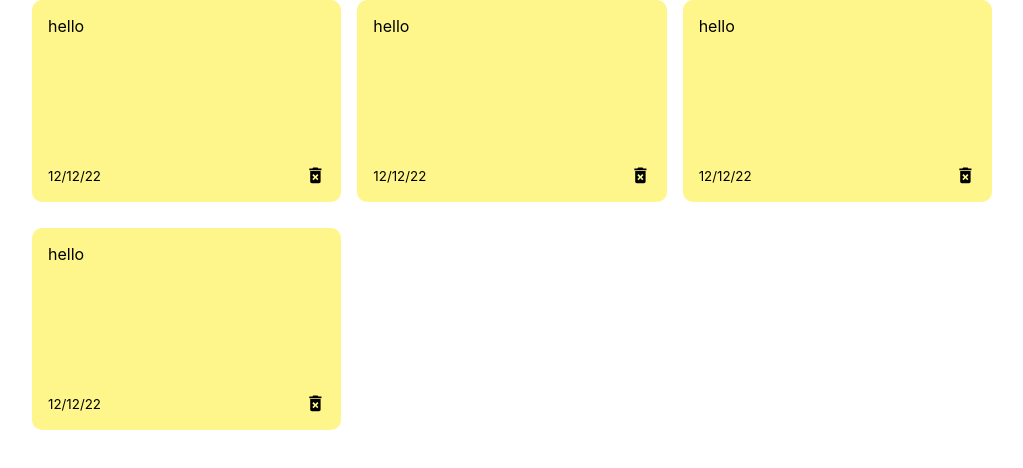
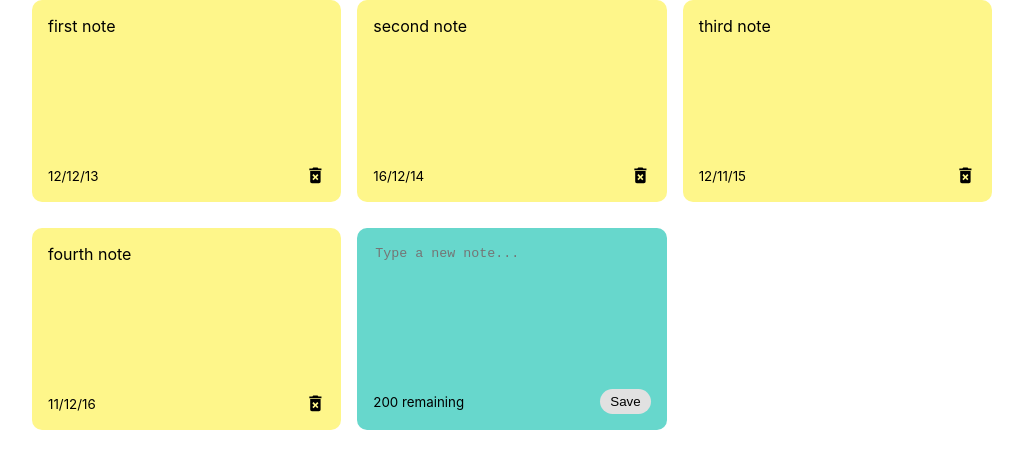
Before and after one commit to Edwinop/Notes-ep, a React (Create React App) app in the folder notes-app-ep/: page / in a window 1280 px wide. Shown: the top 468 px of the page, without its empty margins (128-1151 px from the left). Built offline with nearby package versions, Linux system fonts and the light colour scheme.

Commit message:
new note

```diff
--- a/notes-app-ep/src/App.js
+++ b/notes-app-ep/src/App.js
@@ -1,10 +1,34 @@
+import { useState } from 'react';
+import { nanoid } from 'nanoid'
 import './App.css';
 import NotesList from './components/NotesList';
 
 function App() {
+  const[notes,setNotes]=useState([
+    {
+    id: nanoid(),
+    text: 'first note',
+    data: '12/12/13'
+  },
+  {
+    id: nanoid(),
+    text: 'second note',
+    data: '16/12/14'
+  },
+  {
+    id: nanoid(),
+    text: 'third note',
+    data: '12/11/15'
+  },
+  {
+    id: nanoid(),
+    text: 'fourth note',
+    data: '11/12/16'
+  },
+])
   return (
     <div className="container">
-        <NotesList/>
+        <NotesList notes={notes}/>
     </div>
   );
 }
--- /dev/null
+++ b/notes-app-ep/src/components/AddNote.js
@@ -0,0 +1,17 @@
+const AddNote = () =>{
+    return(
+        <div className='note new'>
+            <textarea
+            rows='8'
+            cols='10'
+            placeholder='Type a new note...'
+            ></textarea>
+            <div className="note-footer">
+                <small>200 remaining</small>
+                <button className="save">Save</button>
+            </div>
+        </div>
+    )
+}
+
+export default AddNote;
--- a/notes-app-ep/src/components/Notes.js
+++ b/notes-app-ep/src/components/Notes.js
@@ -1,11 +1,11 @@
 import { MdDeleteForever } from 'react-icons/md'
 
-const Note = () => {
+const Note = ({id,text,data}) => {
     return (
         <div className='note'>
-            <span>hello</span>
+            <span>{text}</span>
             <div className='note-footer'>
-                <small>12/12/22</small>
+                <small>{data}</small>
                 <MdDeleteForever className='delete-icon' size='1.3em' />
             </div>
         </div>
--- a/notes-app-ep/src/components/NotesList.js
+++ b/notes-app-ep/src/components/NotesList.js
@@ -1,12 +1,13 @@
+import AddNote from "./AddNote.js";
 import Note from "./Notes.js";
 
-const NotesList = () =>{
+const NotesList = ({notes}) =>{
     return(
         <div className='notes-list'>
-            <Note />
-            <Note />
-            <Note />
-            <Note />
+            {notes.map((note)=> (
+            <Note id={note.id} text={note.text} data={note.data}/>
+            ))}
+            <AddNote/>
         </div>
     )
 }
--- a/notes-app-ep/src/index.css
+++ b/notes-app-ep/src/index.css
@@ -33,8 +33,30 @@
   flex-direction: column;
   justify-content: space-between;
 }
+.note.new{
+  background-color: #67d7cc;
+}
+textarea{
+  border: none;
+  resize: none;
+  background-color: #67d7cc;
+}
+textarea:focus{
+  outline: none;
+}
 .note-footer{
   display: flex;
   align-items: center;
   justify-content: space-between;
 }
+.save{
+  background-color: #e1e1e1;
+  border: none;
+  border-radius: 15px;
+  padding: 5px 10px 5px 10px;
+
+}
+.save:hover{
+  background-color: #ededed;
+  cursor: pointer;
+}
```
